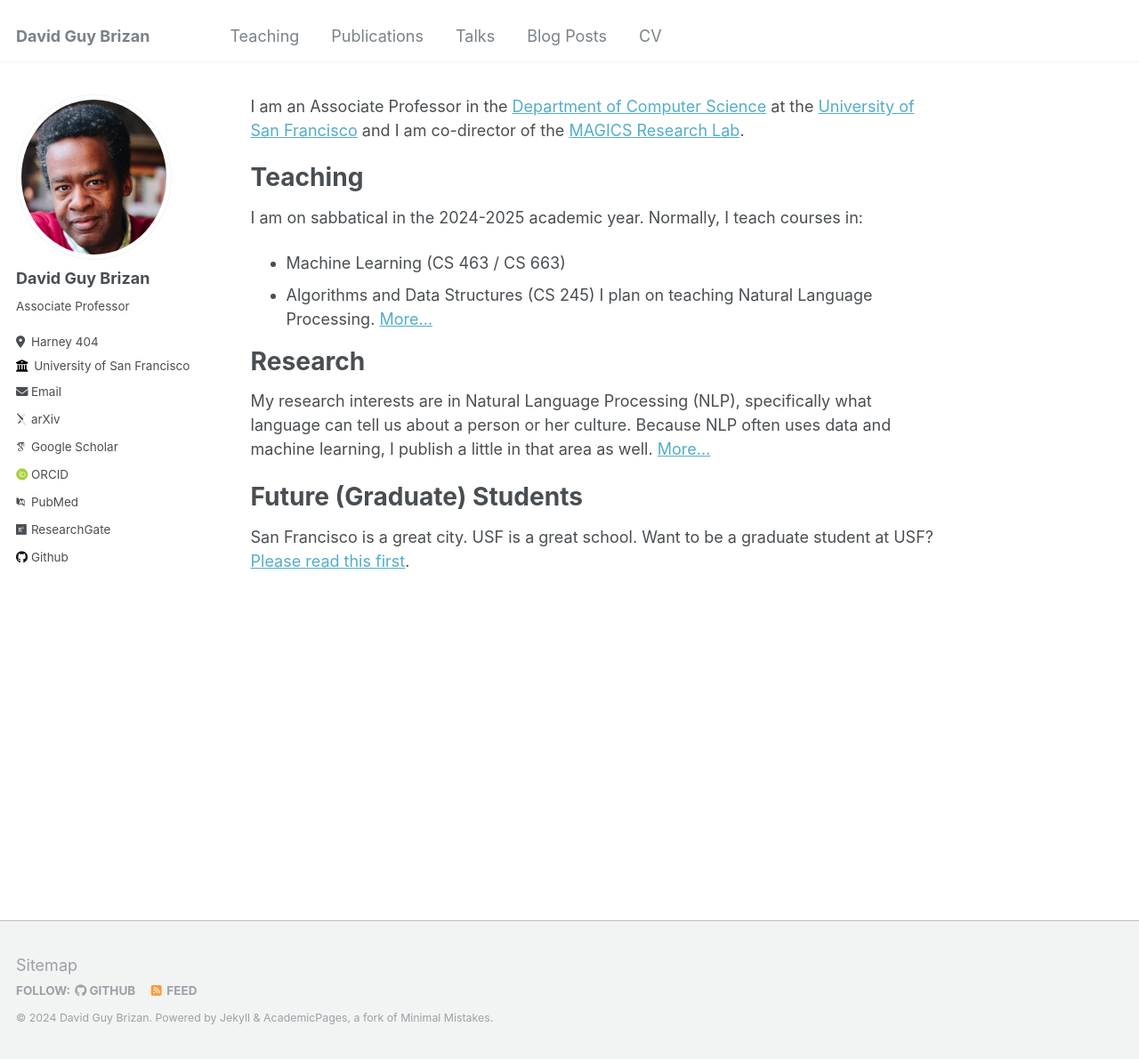
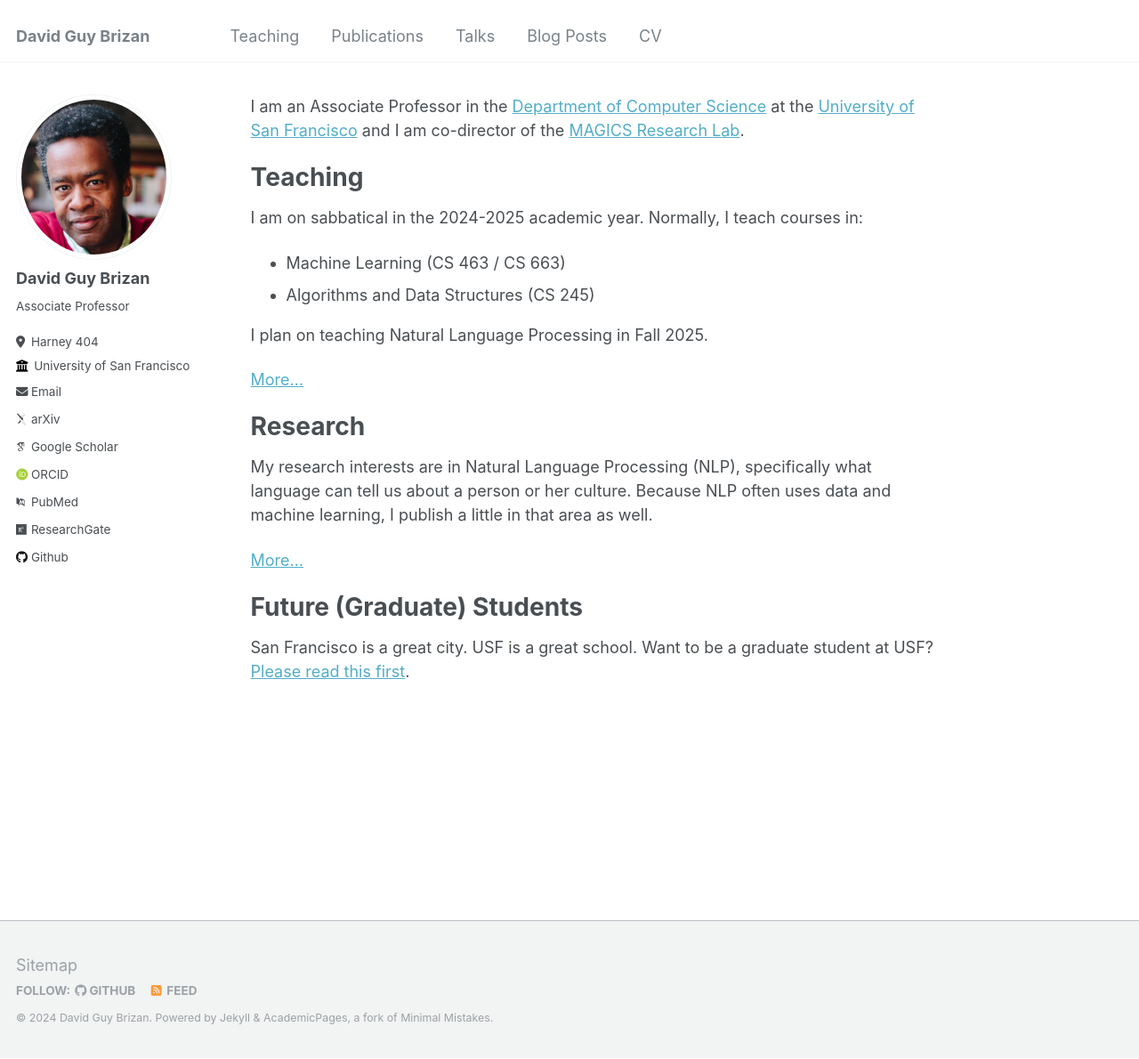
Before and after one commit to dgbrizan/dgbrizan.github.io, a Jekyll site: the page built from _pages/about.md, in a window 1280 px wide and 1190 px high. Shown: the whole window at 89% size. Built offline with Jekyll 4.4.1, drawn with Linux system fonts in a browser that asks for light colours; some web fonts are replaced.

Commit message:
Update about.md
Updated spacing.

```diff
--- a/_pages/about.md
+++ b/_pages/about.md
@@ -13,11 +13,16 @@ Teaching
 I am on sabbatical in the 2024-2025 academic year. Normally, I teach courses in:
 * Machine Learning (CS 463 / CS 663)
 * Algorithms and Data Structures (CS 245)
-I plan on teaching Natural Language Processing. [More...](/research/)
+
+I plan on teaching Natural Language Processing in Fall 2025.
+
+[More...](/research/)
 
 Research
 ======
-My research interests are in Natural Language Processing (NLP), specifically what language can tell us about a person or her culture. Because NLP often uses data and machine learning, I publish a little in that area as well. [More...](/publications/)
+My research interests are in Natural Language Processing (NLP), specifically what language can tell us about a person or her culture. Because NLP often uses data and machine learning, I publish a little in that area as well.
+
+[More...](/publications/)
 
 Future (Graduate) Students
 ======
```
